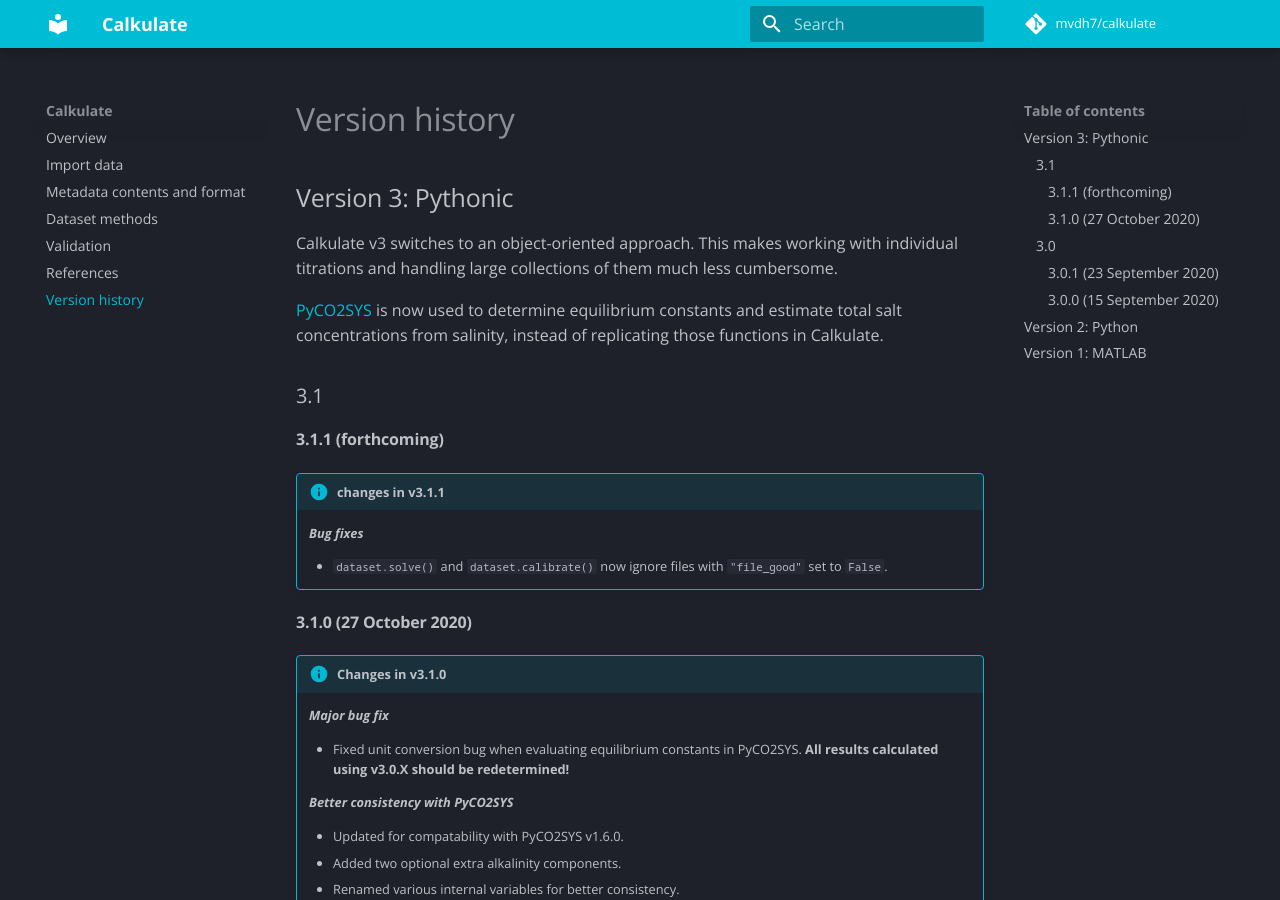
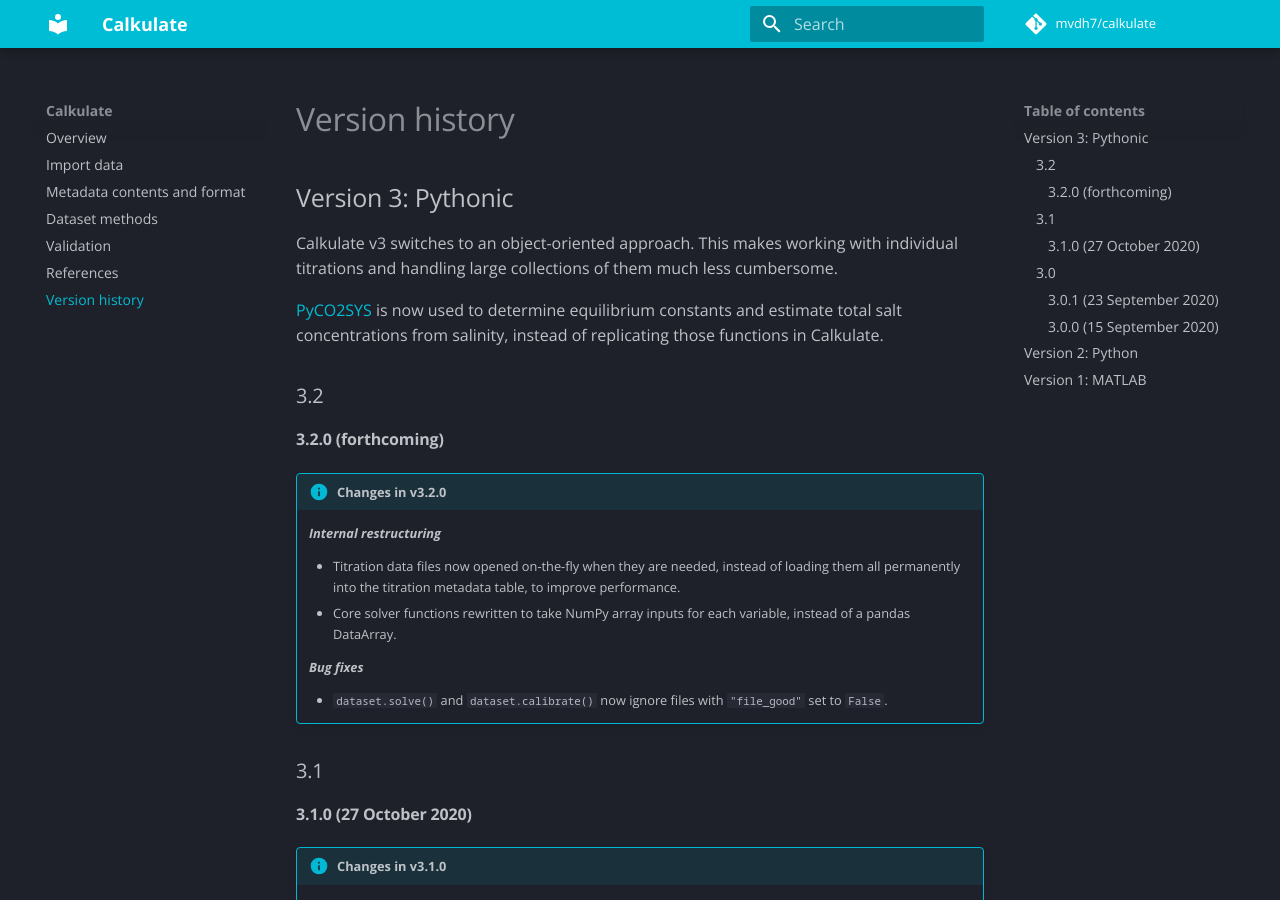
Before and after one commit to mvdh7/calkulate, an MkDocs documentation site: the page built from docs/versions.md, in a window 1280 px wide and 900 px high. Built offline with MkDocs 1.6.1 and Material for MkDocs 9.7.7, drawn with Linux system fonts in a browser that asks for light colours; comment, search, counter and statistics services are not loaded.

```diff
--- a/docs/versions.md
+++ b/docs/versions.md
@@ -6,15 +6,22 @@ Calkulate v3 switches to an object-oriented approach.  This makes working with i
 
 [PyCO2SYS](https://PyCO2SYS.rtfd.io) is now used to determine equilibrium constants and estimate total salt concentrations from salinity, instead of replicating those functions in Calkulate.
 
-### 3.1
+### 3.2
 
-#### 3.1.1 (forthcoming)
+#### 3.2.0 (forthcoming)
 
-!!! info "changes in v3.1.1"
+!!! info "Changes in v3.2.0"
+
+    ***Internal restructuring***
+
+    * Titration data files now opened on-the-fly when they are needed, instead of loading them all permanently into the titration metadata table, to improve performance.
+    * Core solver functions rewritten to take NumPy array inputs for each variable, instead of a pandas DataArray.
 
     ***Bug fixes***
 
     * `dataset.solve()` and `dataset.calibrate()` now ignore files with `"file_good"` set to `False`.
+
+### 3.1
 
 #### 3.1.0 (27 October 2020)
 
```
Also changed, not shown: calkulate/__init__.py (+6 -2 lines).
